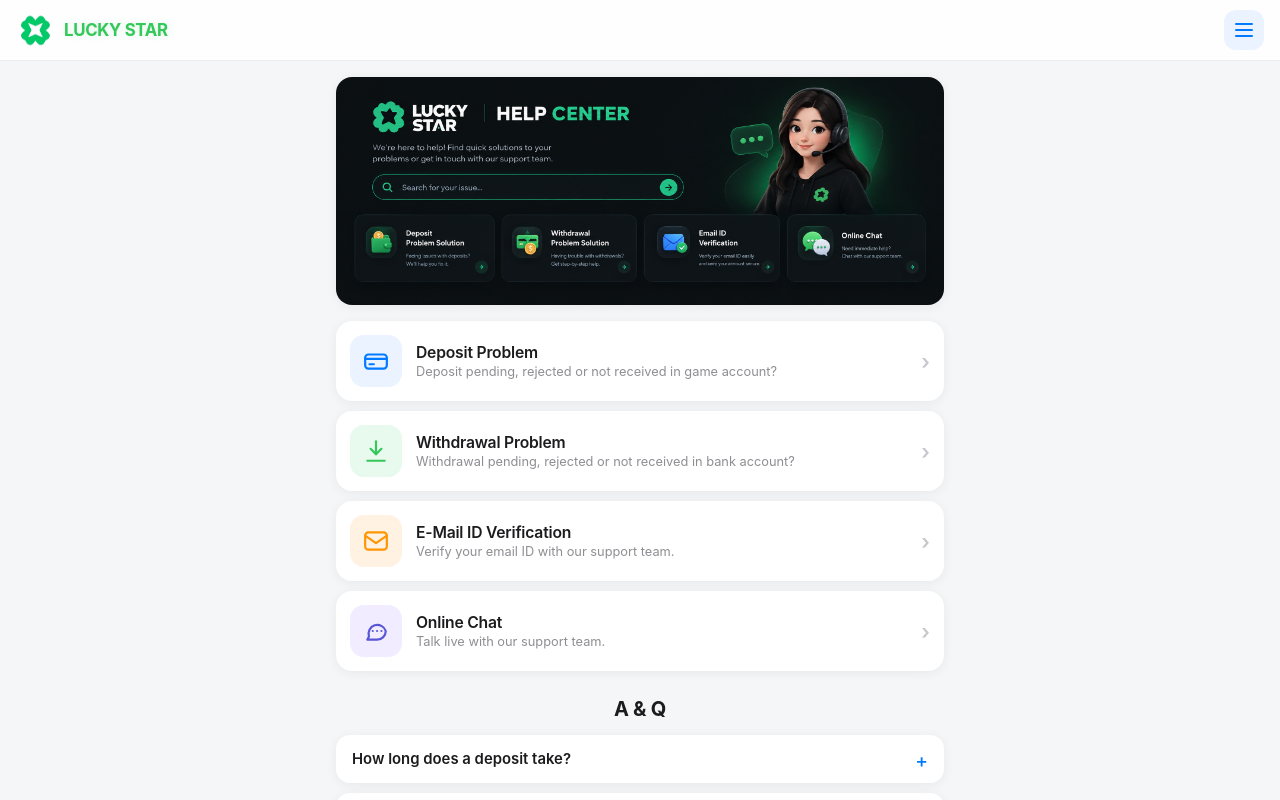
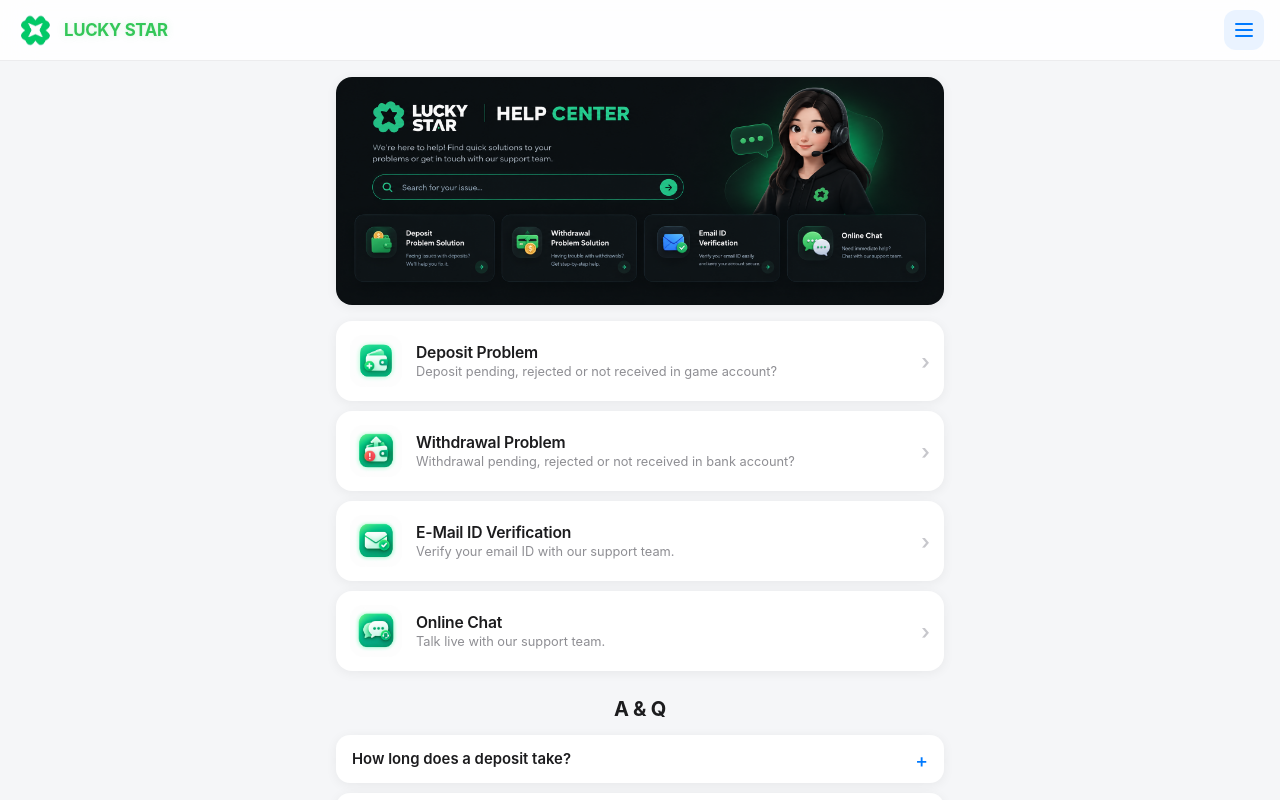
Before and after one commit to vakki-8740/MY-PROJECT-T2, a React (Vite) app: page /chat in a window 1280 px wide. Shown: the top 800 px of the page. Built offline with nearby package versions, Linux system fonts and the light colour scheme.

Commit message:
Use original icons folder images on home options

```diff
--- a/src/pages/Home.jsx
+++ b/src/pages/Home.jsx
@@ -3,46 +3,20 @@
 
 const options = [
   {
-    to: '/deposit', color: 'blue', label: 'Deposit Problem',
+    to: '/deposit', img: '/icons/deposit.jpg', label: 'Deposit Problem',
     desc: 'Deposit pending, rejected or not received in game account?',
-    icon: (
-      <svg viewBox="0 0 24 24" fill="none" stroke="currentColor" strokeWidth="2" strokeLinecap="round" strokeLinejoin="round">
-        <rect x="2" y="6" width="20" height="13" rx="3" />
-        <path d="M2 10h20" />
-        <path d="M6 15h4" />
-      </svg>
-    ),
   },
   {
-    to: '/withdrawal', color: 'green', label: 'Withdrawal Problem',
+    to: '/withdrawal', img: '/icons/withdrawal.jpg', label: 'Withdrawal Problem',
     desc: 'Withdrawal pending, rejected or not received in bank account?',
-    icon: (
-      <svg viewBox="0 0 24 24" fill="none" stroke="currentColor" strokeWidth="2" strokeLinecap="round" strokeLinejoin="round">
-        <path d="M12 3v12" />
-        <path d="m7 10 5 5 5-5" />
-        <path d="M4 21h16" />
-      </svg>
-    ),
   },
   {
-    to: '/email-verification', color: 'orange', label: 'E-Mail ID Verification',
+    to: '/email-verification', img: '/icons/email.jpg', label: 'E-Mail ID Verification',
     desc: 'Verify your email ID with our support team.',
-    icon: (
-      <svg viewBox="0 0 24 24" fill="none" stroke="currentColor" strokeWidth="2" strokeLinecap="round" strokeLinejoin="round">
-        <rect x="2" y="4" width="20" height="16" rx="3" />
-        <path d="m2 7 10 7 10-7" />
-      </svg>
-    ),
   },
   {
-    to: '/chat', color: 'purple', label: 'Online Chat',
+    to: '/chat', img: '/icons/chat.jpg', label: 'Online Chat',
     desc: 'Talk live with our support team.',
-    icon: (
-      <svg viewBox="0 0 24 24" fill="none" stroke="currentColor" strokeWidth="2" strokeLinecap="round" strokeLinejoin="round">
-        <path d="M21 12a8 8 0 0 1-8 8H4l1.5-3A8 8 0 1 1 21 12Z" />
-        <path d="M9 12h.01M13 12h.01M17 12h.01" />
-      </svg>
-    ),
   },
 ]
 
@@ -64,7 +38,7 @@
       <section className="options">
         {options.map((o) => (
           <Link to={o.to} className="option-card" key={o.label}>
-            <span className={`option-icon ${o.color}`}>{o.icon}</span>
+            <img src={o.img} alt="" className="option-icon img" />
             <div className="option-text">
               <h3>{o.label}</h3>
               <p>{o.desc}</p>
--- a/src/styles.css
+++ b/src/styles.css
@@ -89,6 +89,7 @@
   display: flex; align-items: center; justify-content: center;
   animation: pop 0.5s cubic-bezier(0.34, 1.56, 0.64, 1) backwards;
 }
+.option-icon.img { object-fit: cover; background: #fff; }
 .option-card:nth-child(1) .option-icon { animation-delay: 0.15s; }
 .option-card:nth-child(2) .option-icon { animation-delay: 0.22s; }
 .option-card:nth-child(3) .option-icon { animation-delay: 0.29s; }
```
